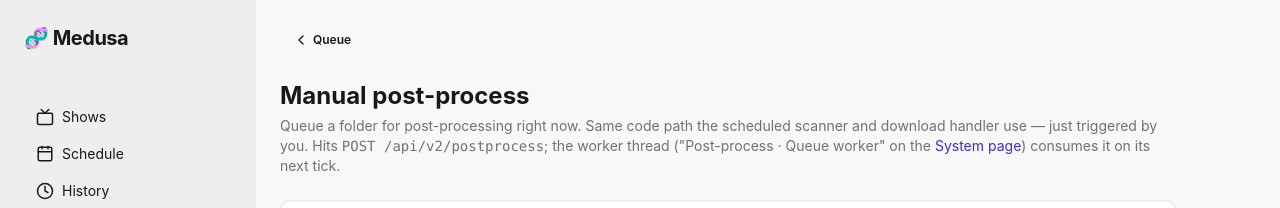
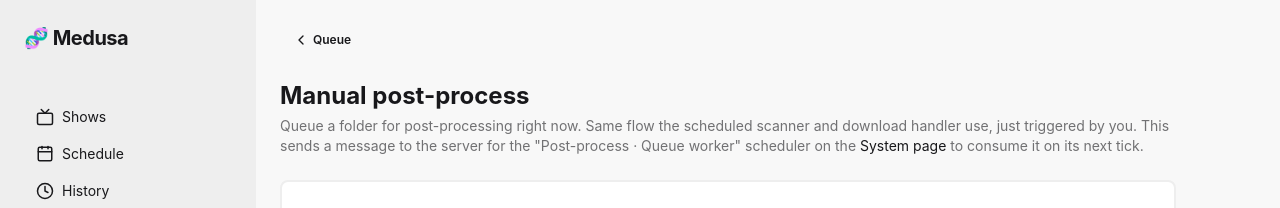
Before and after one commit to juandjara/medusa-modern-ui, a React (Vite) app: page /postprocess in a window 1280 px wide. Shown: the top 208 px of the page. Built offline with nearby package versions, Linux system fonts and the light colour scheme; no server answers; sample sign-in values are in the browser's storage.

Commit message:
edit postprocess header

```diff
--- a/src/pages/PostProcess.tsx
+++ b/src/pages/PostProcess.tsx
@@ -142,14 +142,14 @@ export default function PostProcess() {
       <header>
         <h1 className="text-2xl font-bold">Manual post-process</h1>
         <p className="text-sm text-base-content/60 mt-1">
-          Queue a folder for post-processing right now. Same code path the
-          scheduled scanner and download handler use — just triggered by you.
-          Hits <code>POST /api/v2/postprocess</code>; the worker thread
-          ("Post-process · Queue worker" on the{" "}
-          <Link to="/system" className="link link-hover text-primary">
+          Queue a folder for post-processing right now. Same flow the scheduled
+          scanner and download handler use, just triggered by you. This sends a
+          message to the server for the "Post-process · Queue worker" scheduler
+          on the{" "}
+          <Link to="/system" className="link link-hover text-base-content">
             System page
-          </Link>
-          ) consumes it on its next tick.
+          </Link>{" "}
+          to consume it on its next tick.
         </p>
       </header>
 
```
